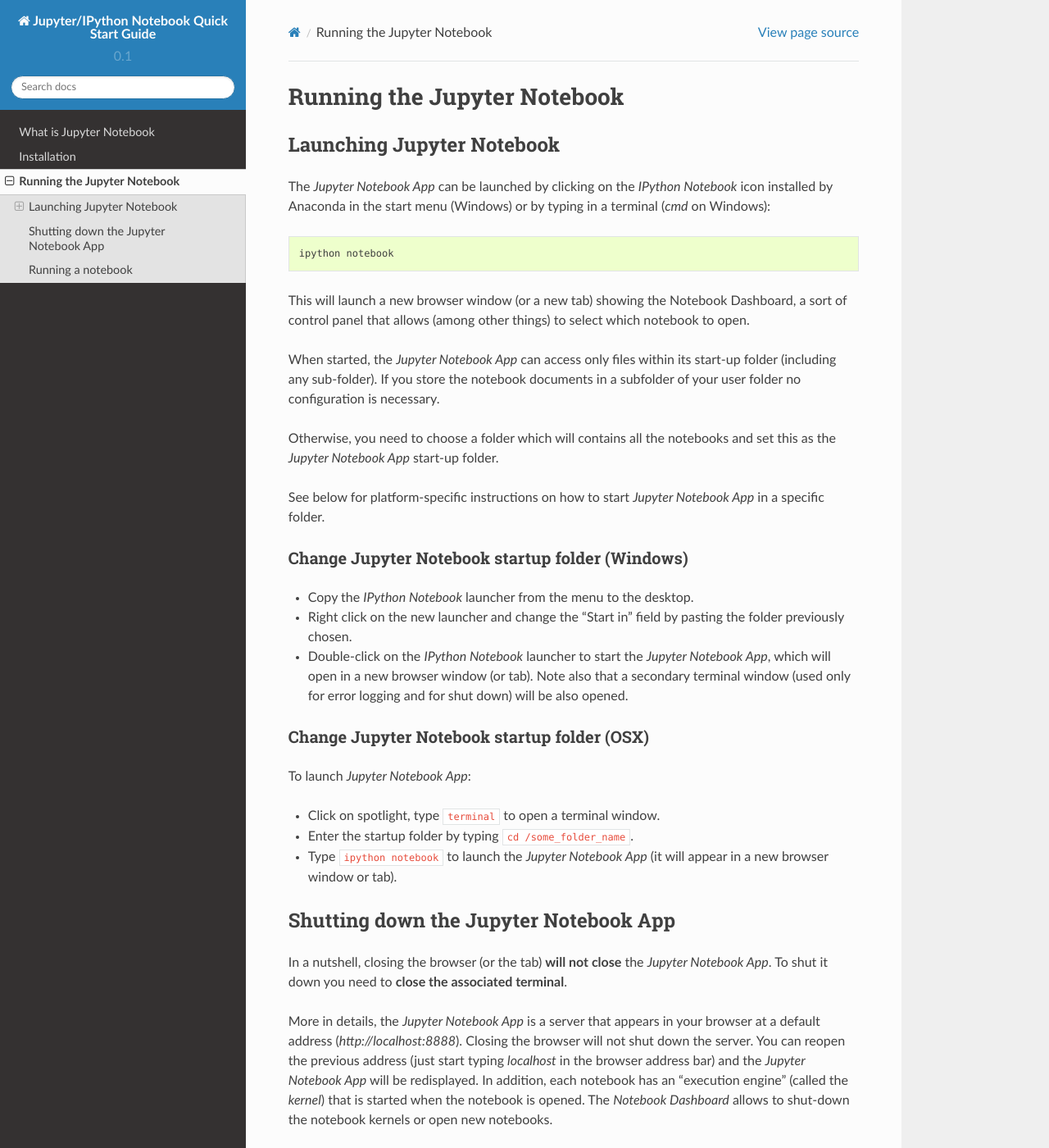
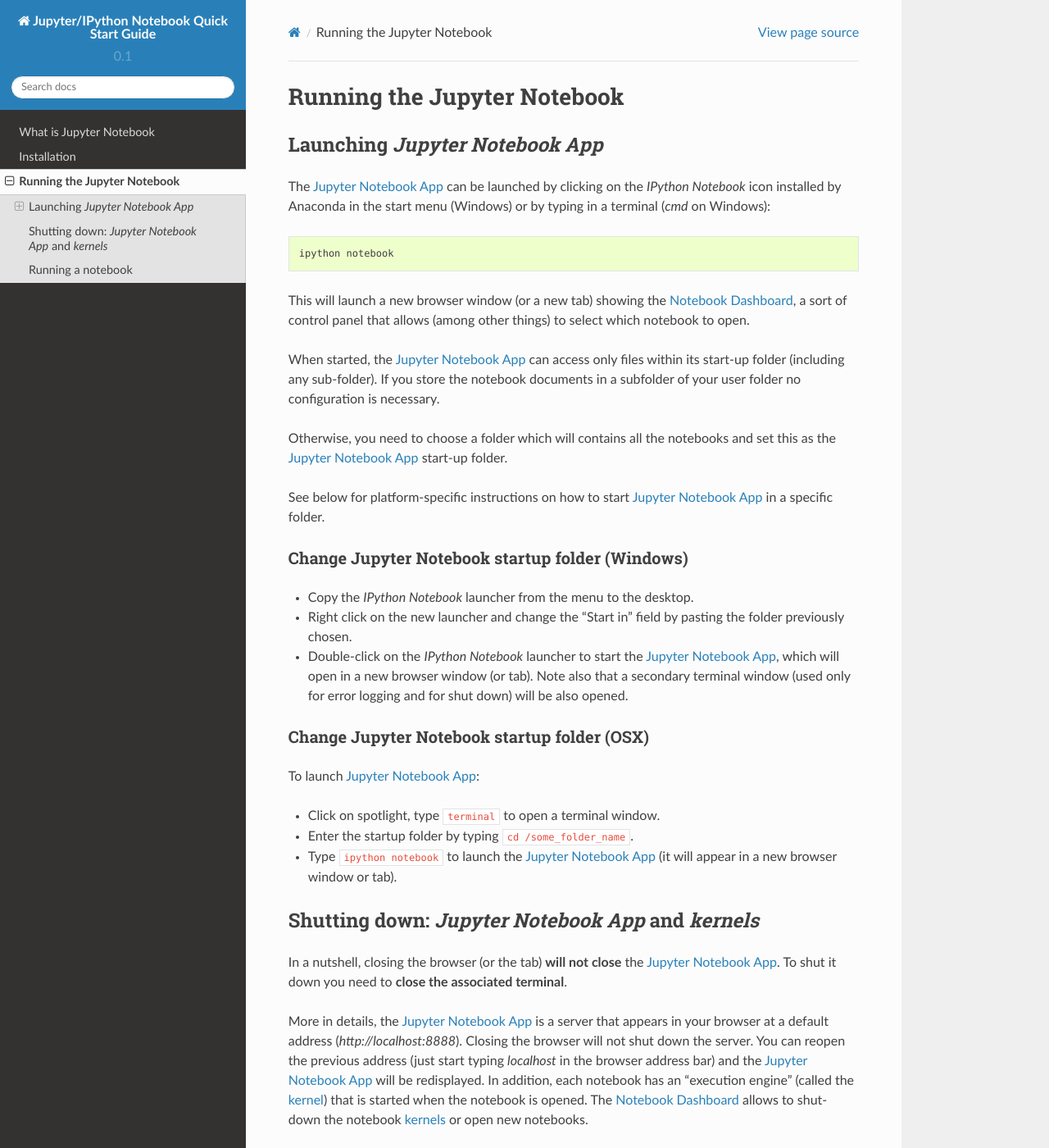
Before and after one commit to tritemio/jupyter_notebook_beginner_guide, a Sphinx documentation site: the page built from docs/execute.rst, in a window 1280 px wide and 1400 px high. Shown: the whole window at 82% size. Built offline with Sphinx 7.4.7 and the Read the Docs theme 2.0.0, drawn with Linux system fonts in a browser that asks for light colours; some of the changed lines change nothing that is shown; some of the changed text lies outside the part shown.

Commit message:
Use glossary entries

```diff
--- a/docs/execute.rst
+++ b/docs/execute.rst
@@ -1,28 +1,30 @@
 Running the Jupyter Notebook
 =============================
 
-Launching Jupyter Notebook
---------------------------
+.. _launching_notebook:
 
-The *Jupyter Notebook App* can be launched by clicking on the *IPython Notebook*
+Launching *Jupyter Notebook App*
+--------------------------------
+
+The :ref:`notebook_app` can be launched by clicking on the *IPython Notebook*
 icon installed by Anaconda in the start menu (Windows) or by typing in
 a terminal (*cmd* on Windows)::
 
    ipython notebook
 
 This will launch a new browser window (or a new tab) showing the
-Notebook Dashboard, a sort of control panel that allows (among other things)
+:ref:`dashboard`, a sort of control panel that allows (among other things)
 to select which notebook to open.
 
-When started, the *Jupyter Notebook App* can access only files within its start-up folder
+When started, the :ref:`notebook_app` can access only files within its start-up folder
 (including any sub-folder). If you store the notebook documents in a subfolder
 of your user folder no configuration is necessary.
 
 Otherwise, you need to choose a folder which will contains all the notebooks
-and set this as the *Jupyter Notebook App* start-up folder.
+and set this as the :ref:`notebook_app` start-up folder.
 
 See below for platform-specific instructions on how to start
-*Jupyter Notebook App* in a specific folder.
+:ref:`notebook_app` in a specific folder.
 
 Change Jupyter Notebook startup folder (Windows)
 ''''''''''''''''''''''''''''''''''''''''''''''''
@@ -33,7 +35,7 @@
   the folder previously chosen.
 
 - Double-click on the *IPython Notebook* launcher to start the
-  *Jupyter Notebook App*, which will open in a new browser window (or tab).
+  :ref:`notebook_app`, which will open in a new browser window (or tab).
   Note also that a secondary terminal window (used only for error logging and
   for shut down) will be also opened.
 
@@ -41,37 +43,37 @@
 Change Jupyter Notebook startup folder (OSX)
 ''''''''''''''''''''''''''''''''''''''''''''''''
 
-To launch *Jupyter Notebook App*:
+To launch :ref:`notebook_app`:
 
 - Click on spotlight, type ``terminal`` to open a terminal window.
 
 - Enter the startup folder by typing ``cd /some_folder_name``.
 
-- Type ``ipython notebook`` to launch the *Jupyter Notebook App*
+- Type ``ipython notebook`` to launch the :ref:`notebook_app`
   (it will appear in a new browser window or tab).
 
 
-Shutting down the Jupyter Notebook App
-------------------------------
+Shutting down: *Jupyter Notebook App* and *kernels*
+---------------------------------------------------
 
 In a nutshell, closing the browser (or the tab) **will not close** the
-*Jupyter Notebook App*. To shut it down you need to **close the associated terminal**.
+:ref:`notebook_app`. To shut it down you need to **close the associated terminal**.
 
 More in details,
-the *Jupyter Notebook App* is a server that appears in your browser
+the :ref:`notebook_app` is a server that appears in your browser
 at a default address (*http://localhost:8888*).
 Closing the browser will not shut down the server.
 You can reopen the previous address (just start typing *localhost* in the
-browser address bar) and the *Jupyter Notebook App* will be redisplayed.
-In addition, each notebook has an "execution engine" (called the *kernel*)
+browser address bar) and the :ref:`notebook_app` will be redisplayed.
+In addition, each notebook has an "execution engine" (called the :ref:`kernel`)
 that is started when the notebook is opened.
-The *Notebook Dashboard* allows to shut-down
-the notebook kernels or open new notebooks.
+The :ref:`dashboard` allows to shut-down
+the notebook :ref:`kernels <kernel>` or open new notebooks.
 
-You can run many copies of the *Jupyter Notebook App* and they will show
+You can run many copies of the :ref:`notebook_app` and they will show
 up at a similar address (only the number after ":", which is the port, will increment for each new copy).
 
-Since with a single *Jupyter Notebook App* you can open as many notebooks as you like, we do not recommend running multiple copies of *Jupyter Notebook App*.
+Since with a single :ref:`notebook_app` you can open as many notebooks as you like, we do not recommend running multiple copies of :ref:`notebook_app`.
 
 Running a notebook
 ------------------
@@ -81,13 +83,13 @@
 
 Then follow these steps:
 
-- Launch the *Jupyter Notebook App* (see previous section).
+- Launch the :ref:`notebook_app` (see :ref:`previous section <launching_notebook>`).
 
-- In the new *Notebook Dashboard* navigate to find the notebook:
+- In the :ref:`dashboard` navigate to find the notebook:
   clicking on its name will open it in a new browser tab.
 
 - Click on the menu *Help -> User Interface Tour* for an overview
-  of the *Jupyter Notebook App* user interface.
+  of the :ref:`notebook_app` user interface.
 
 - You can run the notebook document step-by-step (one cell a time) by hitting
   *shift + enter*.
@@ -95,7 +97,7 @@
 - You can run the whole notebook in a single step by clicking on the menu
   *Cell -> Run All*.
 
-- To restart the *kernel* (i.e. the computational engine), click on the menu
+- To restart the :ref:`kernel` (i.e. the computational engine), click on the menu
   *Kernel -> Restart*.
 
 .. note::
@@ -107,11 +109,11 @@
 
 .. note::
 
-    Closing the browser will not shut down the *kernel*.
+    Closing the browser will not shut down the :ref:`kernel`.
     The notebook document can be reopened and it will be still running.
     To "close the notebook document" and "shut-down the kernel" use the menu
     *File -> Close and Halt*. A this point the notebook is closed,
-    *Jupyter Notebook App* is still running and can open new notebooks.
+    :ref:`notebook_app` is still running and can open new notebooks.
 
 .. warning::
 
@@ -120,7 +122,7 @@
     To be safe, make sure you open each notebook document in only one tab.
     If, by mistake, you open a notebook twice in two tabs, just close one tab.
 
-More info on using the *Jupyter Notebook App* environment:
+More info on using the :ref:`notebook_app` environment:
 
 - `Jupyter Notebook documentation <http://ipython.org/notebook.html>`_
 
```
